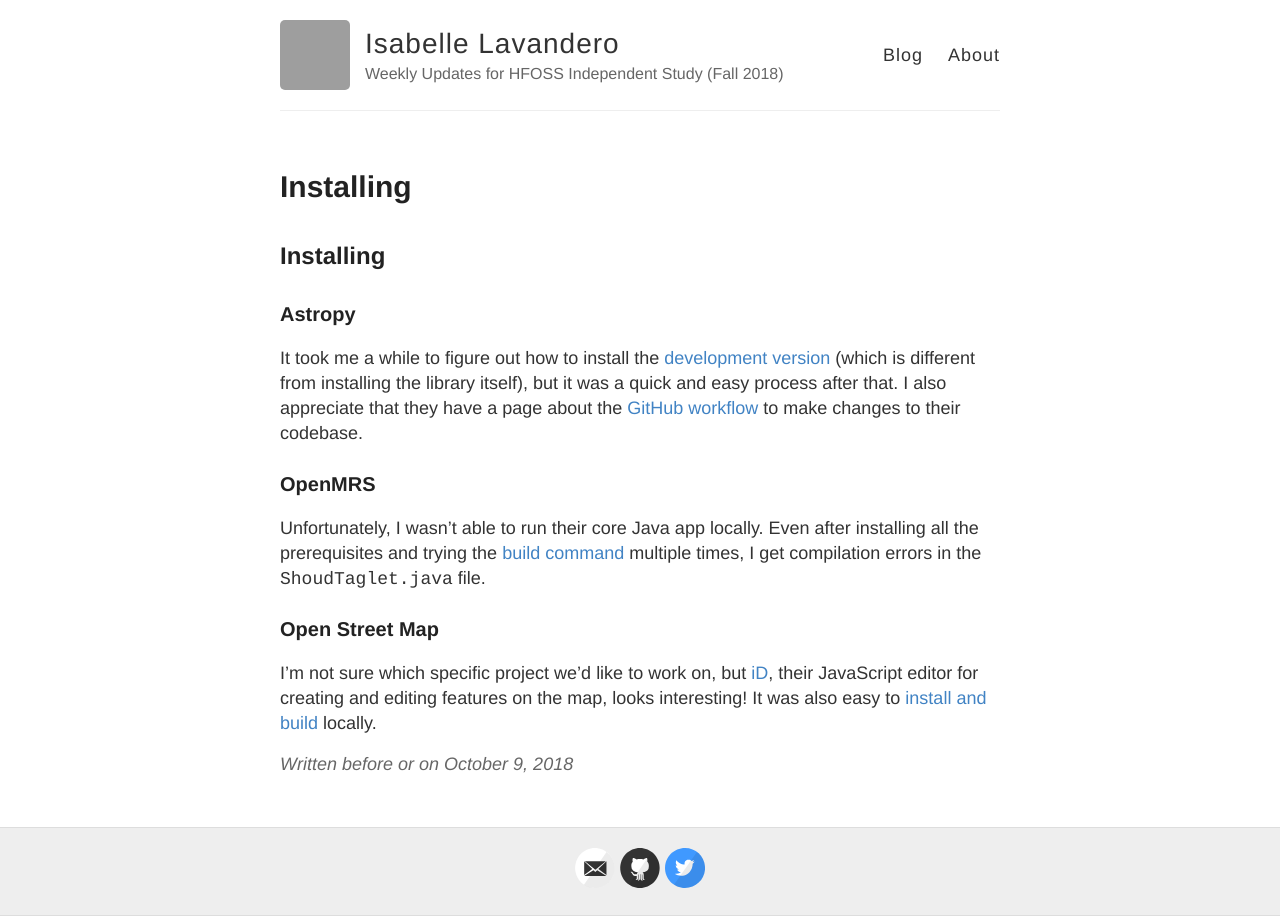
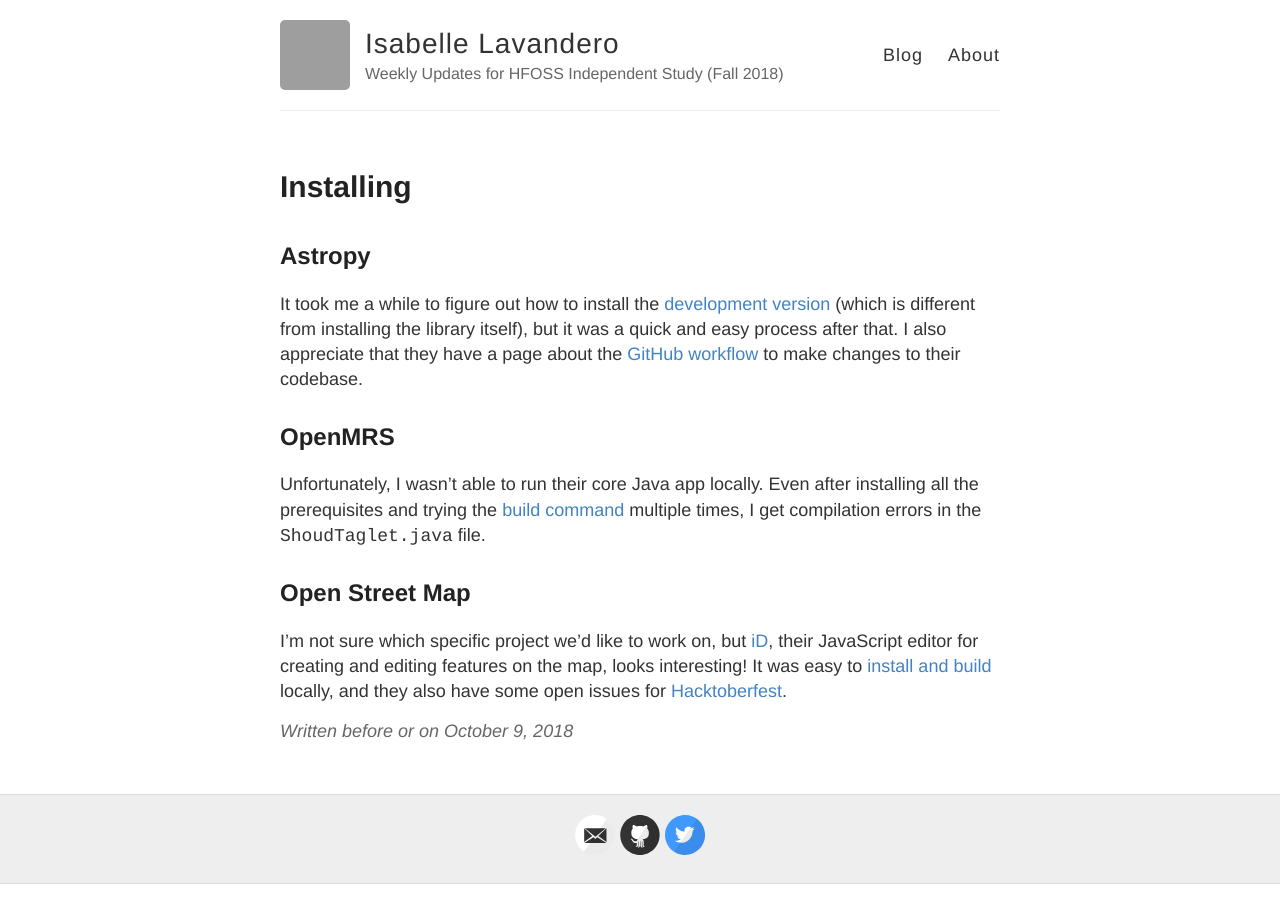
Before and after one commit to nyu-hfoss-project/thefifthisa-blog, a Jekyll site: the page built from _posts/2018-10-09-Installing.md, in a window 1280 px wide. Built offline with Jekyll 4.4.1, drawn with Linux system fonts in a browser that asks for light colours; grey boxes are pictures that could not be loaded.

Commit message:
installing

```diff
--- a/_posts/2018-10-09-Installing.md
+++ b/_posts/2018-10-09-Installing.md
@@ -3,12 +3,11 @@ layout: post
 title: Installing
 ---
 
-## Installing
-### Astropy
+## Astropy
 It took me a while to figure out how to install the [development version](https://astropy.readthedocs.io/en/latest/development/workflow/get_devel_version.html) (which is different from installing the library itself), but it was a quick and easy process after that. I also appreciate that they have a page about the [GitHub workflow](https://astropy.readthedocs.io/en/latest/development/workflow/development_workflow.html#workflow) to make changes to their codebase.
 
-### OpenMRS
+## OpenMRS
 Unfortunately, I wasn't able to run their core Java app locally. Even after installing all the prerequisites and trying the [build command](https://github.com/openmrs/openmrs-core#build-command) multiple times, I get compilation errors in the `ShoudTaglet.java` file.
 
-### Open Street Map
-I'm not sure which specific project we'd like to work on, but [iD](https://github.com/openstreetmap/iD), their JavaScript editor for creating and editing features on the map, looks interesting! It was also easy to [install and build](https://github.com/openstreetmap/iD#installation) locally.
+## Open Street Map
+I'm not sure which specific project we'd like to work on, but [iD](https://github.com/openstreetmap/iD), their JavaScript editor for creating and editing features on the map, looks interesting! It was easy to [install and build](https://github.com/openstreetmap/iD#installation) locally, and they also have some open issues for [Hacktoberfest](https://github.com/openstreetmap/iD/issues?q=is%3Aissue+is%3Aopen+label%3AHacktoberfest).
```
